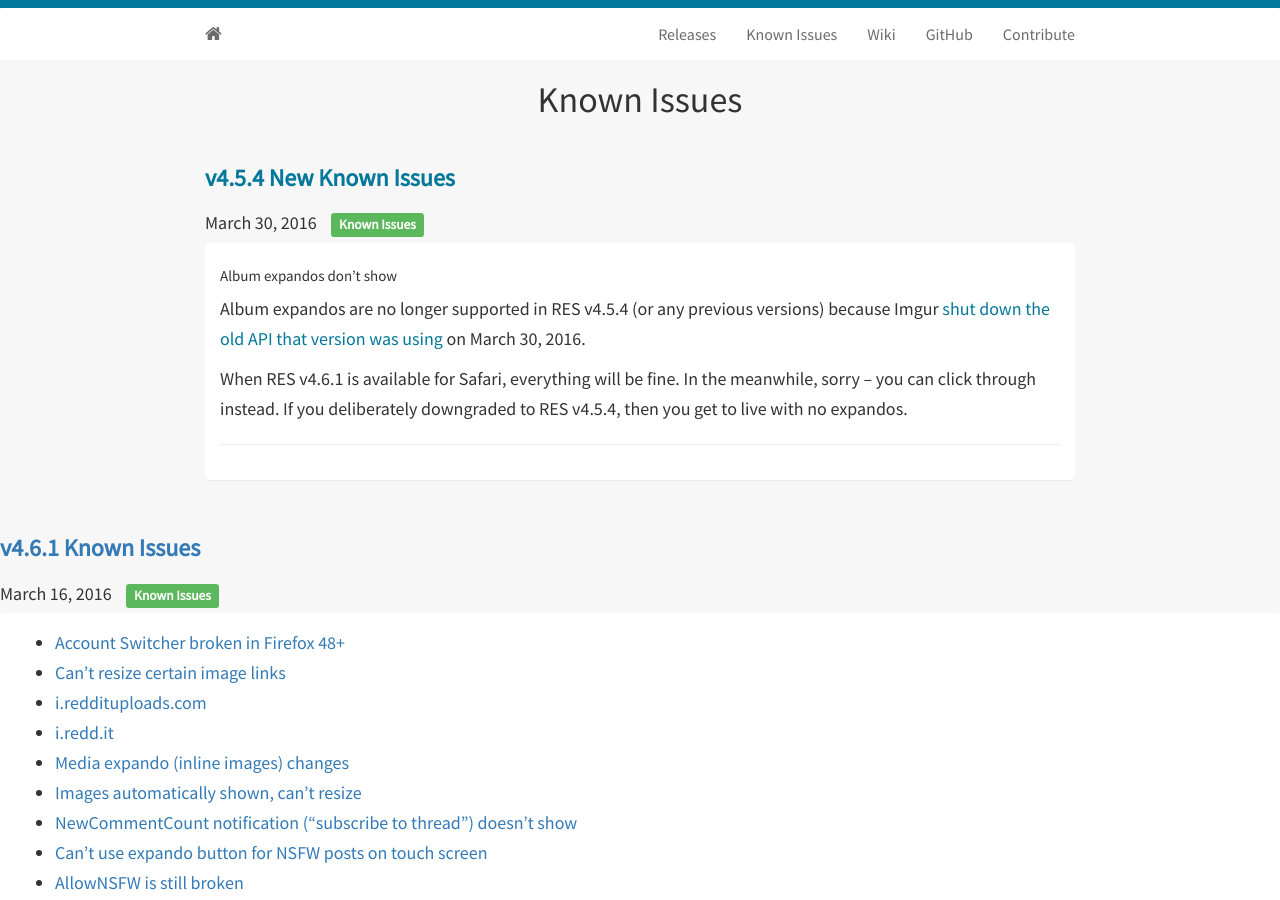
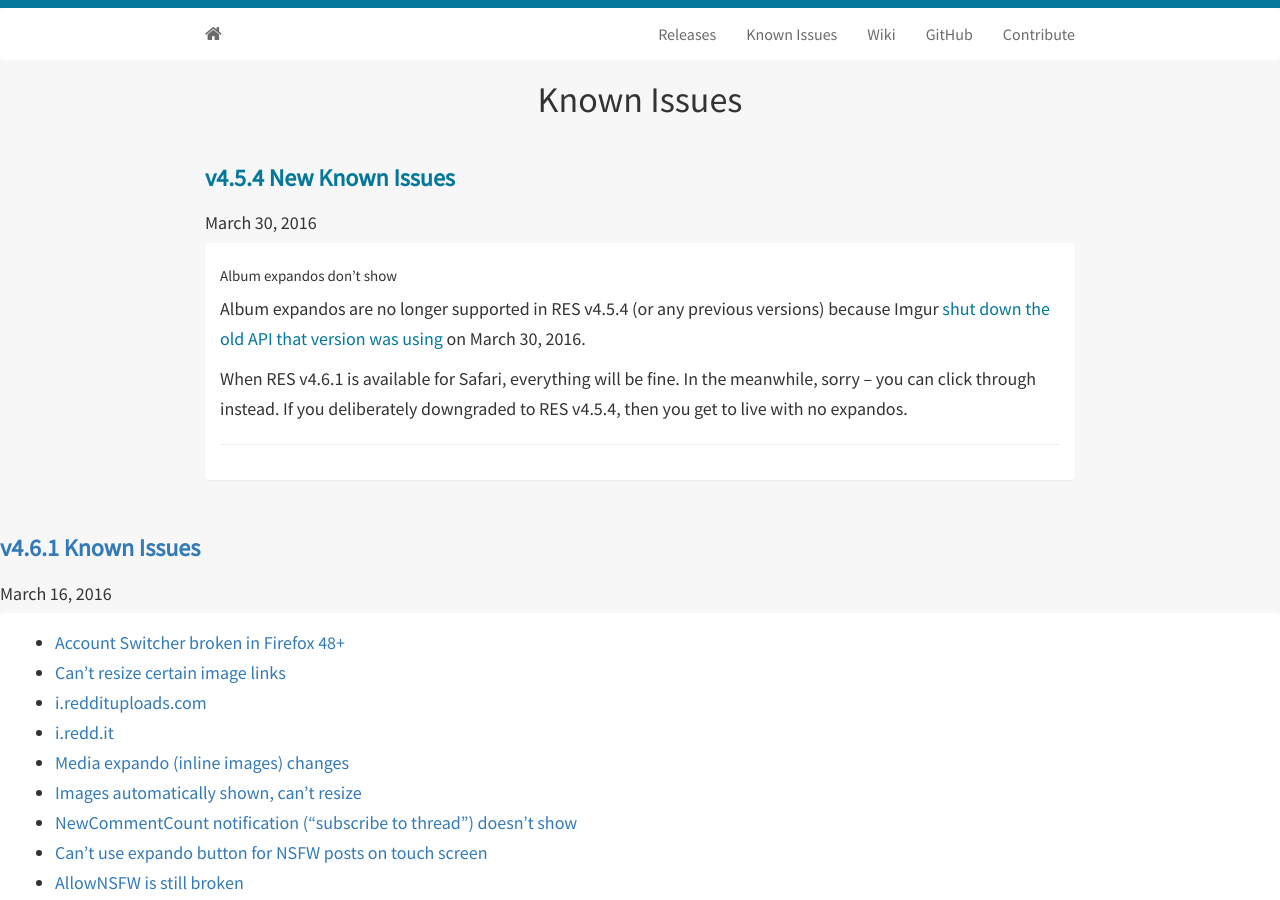
Before and after one commit to Reddit-Enhancement-Suite/Reddit-Enhancement-Suite.github.io, a Jekyll site: the page built from knownissues.html, in a window 1280 px wide and 900 px high. Built offline with Jekyll 4.4.1, drawn with Linux system fonts in a browser that asks for light colours; nearby versions of some CDN libraries; some of the changed text lies outside the part shown.

Commit message:
don't need to reiterate that the knownissues are known issues

```diff
--- a/knownissues.html
+++ b/knownissues.html
@@ -13,10 +13,6 @@
 	<div class="blog-title">
 		<h4>
 		{{ post.date | date: "%B %e, %Y" }}
-			&nbsp;&nbsp;
-			{% for tag in post.tags %}
-			 <span class="label label-success">{{ tag }}</span>
-			{% endfor %}
 		</h4>
 	</div>
 	<div class="panel panel-default">
```
